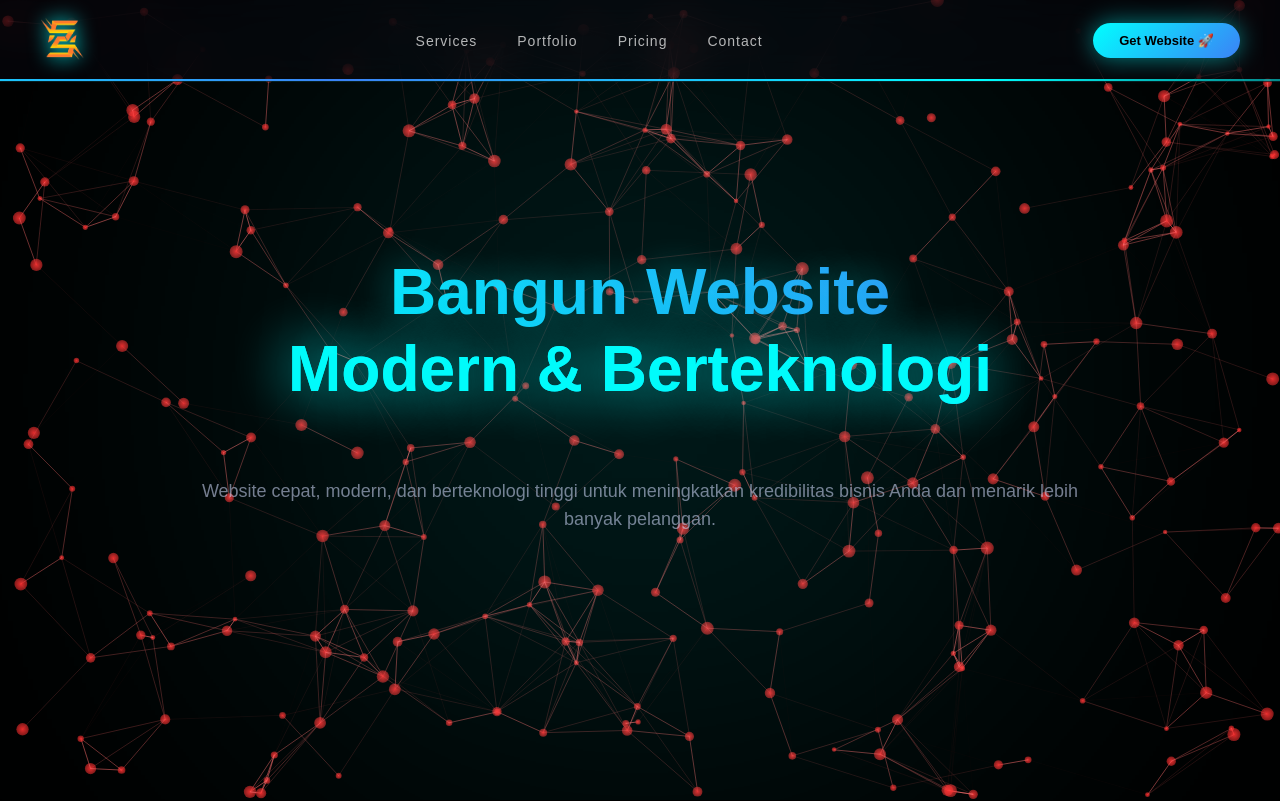
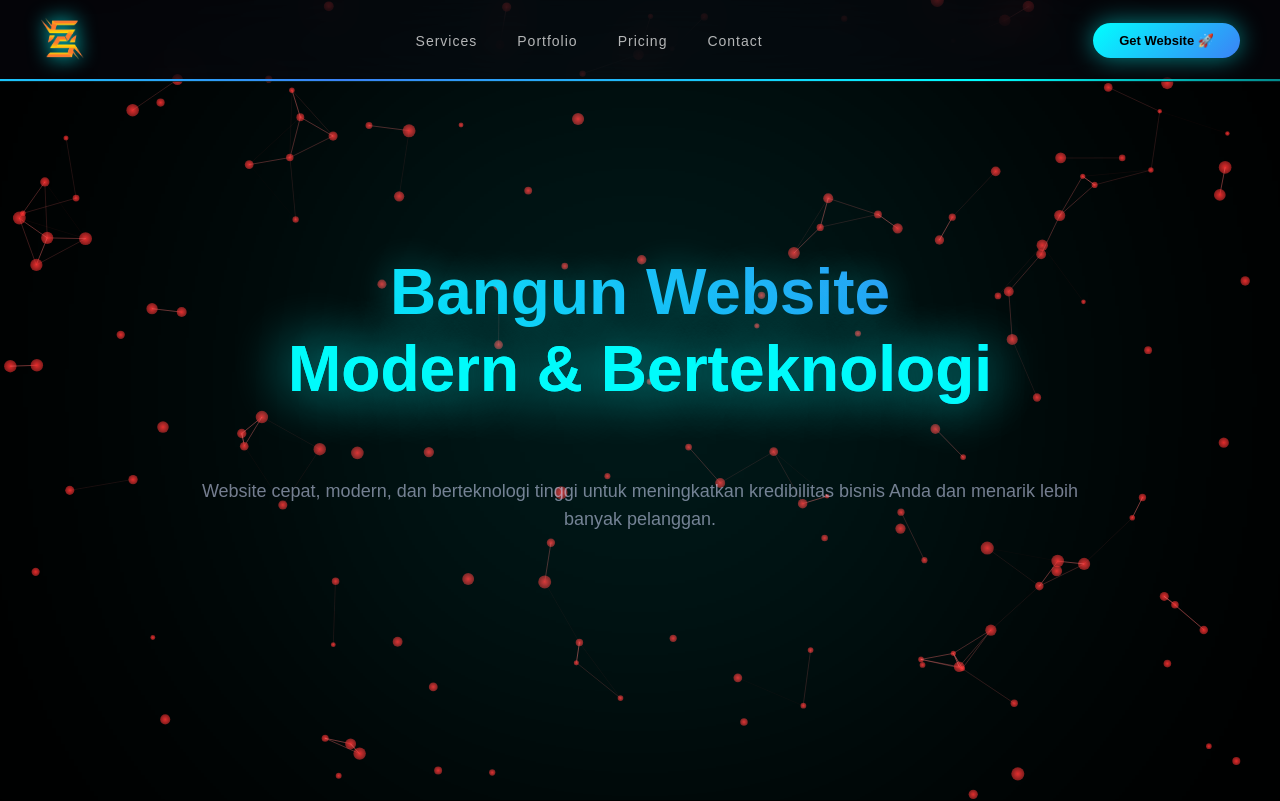
Before and after one commit to 5Zarya/5ZAgency, a React (Vite) app: page / in a window 1280 px wide. Shown: the top 801 px of the page. Built offline with nearby package versions, Linux system fonts and the light colour scheme.

Commit message:
optimize particle performance

```diff
--- a/src/components/ParticleBackground.jsx
+++ b/src/components/ParticleBackground.jsx
@@ -11,7 +11,7 @@ export default function ParticleBackground() {
     let mouse = { x: null, y: null };
     let scrollY = 0;
 
-    const PARTICLE_COUNT = 130;
+    const PARTICLE_COUNT = 75;
 
     // 🔥 RESIZE
     const resize = () => {
@@ -90,9 +90,9 @@ export default function ParticleBackground() {
           const q = particles[j];
           const dist = Math.hypot(p.x - q.x, p.y - q.y);
 
-          if (dist < 130) {
+          if (dist < 75) {
             ctx.strokeStyle = `hsla(${hue}, 100%, 70%, ${
-              1 - dist / 130
+              1 - dist / 75
             })`;
             ctx.lineWidth = 0.7;
             ctx.beginPath();
```
